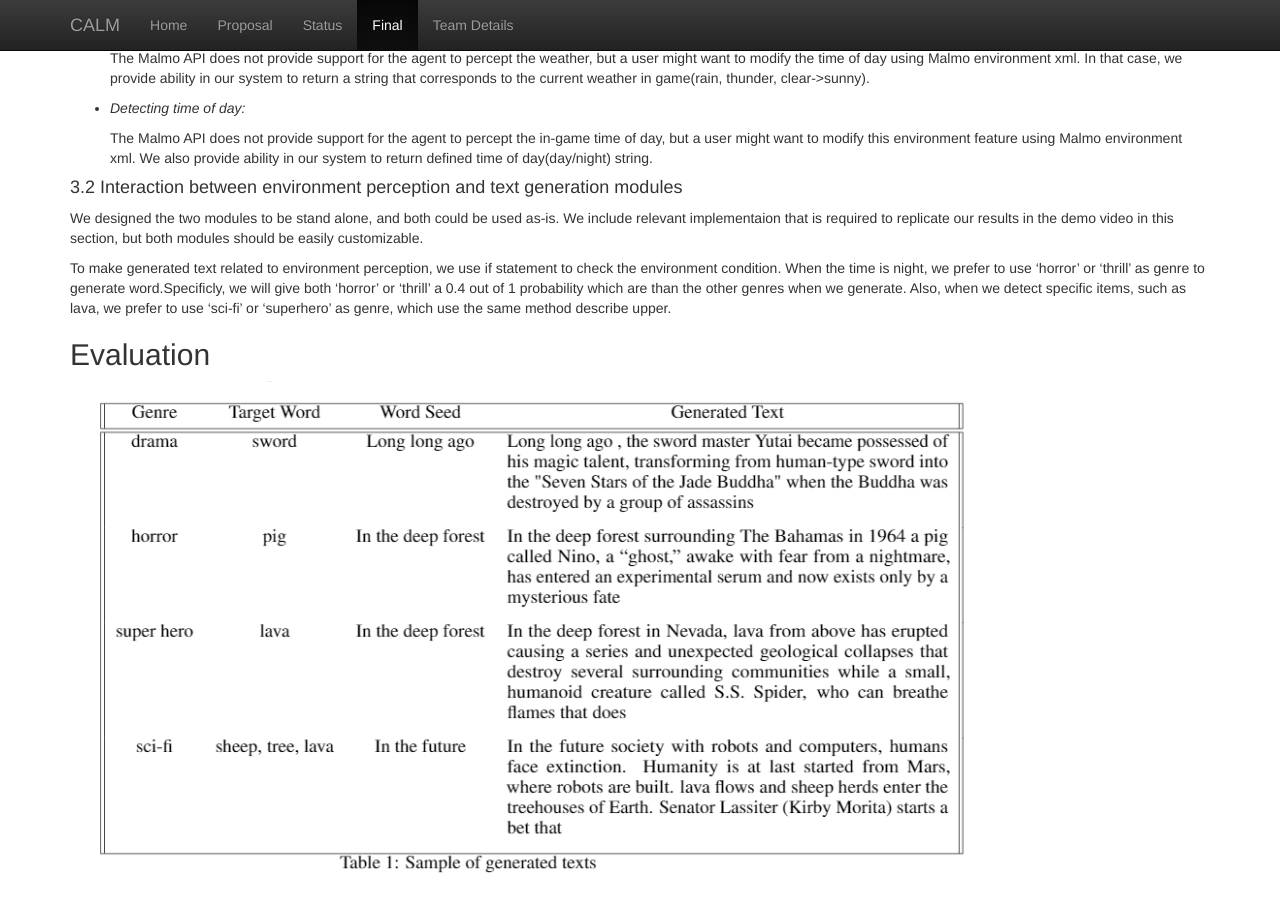
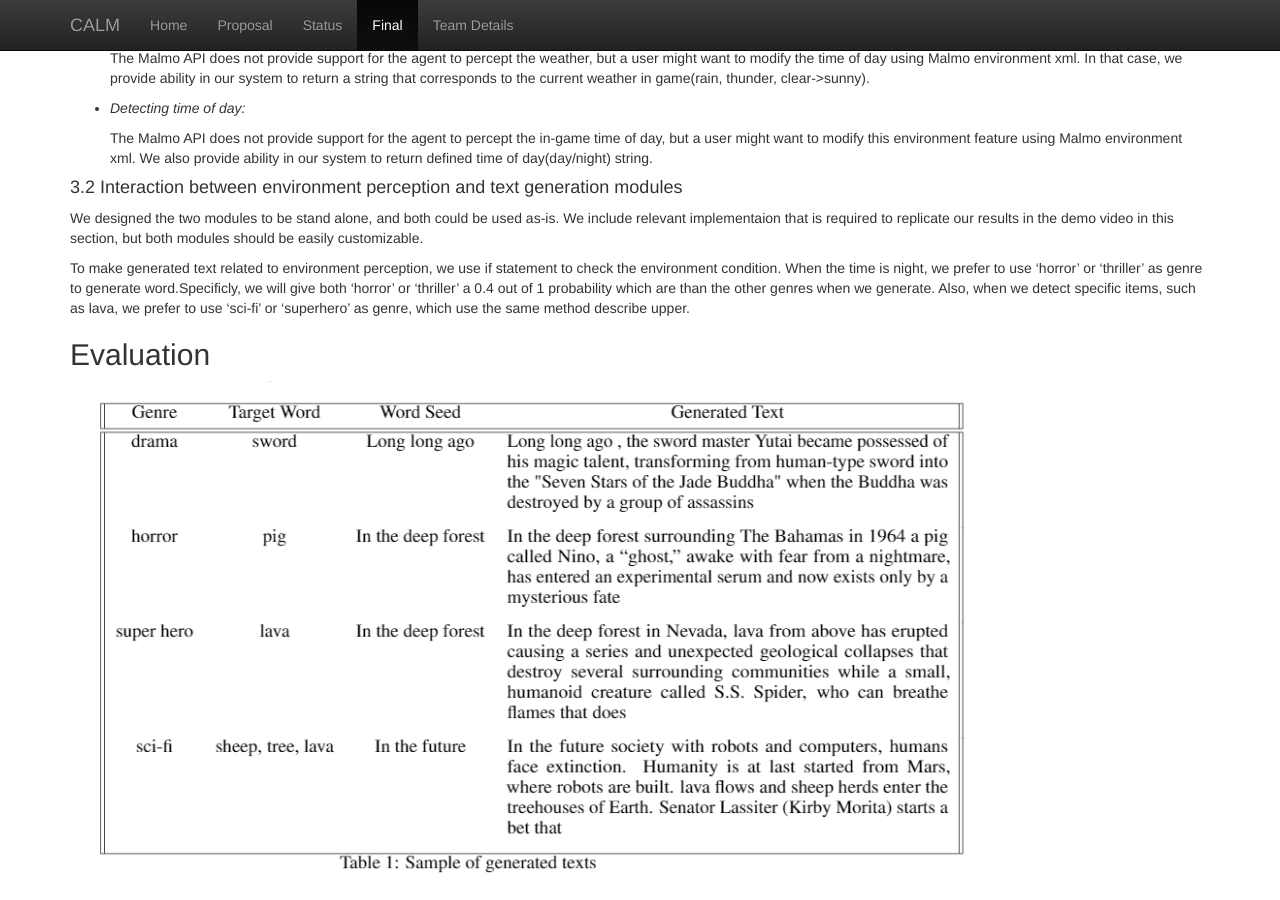
Before and after one commit to bihaox/CALM, a Jekyll site: the page built from docs/final.md, in a window 1280 px wide and 900 px high, scrolled down 3873 px. Built offline with Jekyll 4.4.1, drawn with Linux system fonts in a browser that asks for light colours; formulas are drawn with MathJax 3.

Commit message:
gix typo

```diff
--- a/TextGen.py
+++ b/TextGen.py
@@ -72,7 +72,7 @@ class TextGen:
 
     def get_nucleus_results(self, input_word, target_word, genre, search_size):
         '''
-        This function will store nucleus results in a dict which
+        This function will store nucleus results in a dict as a search space to further search
         '''
 
         sent = '<BOS> <'+ genre +'>' + input_word
--- a/docs/final.md
+++ b/docs/final.md
@@ -115,7 +115,7 @@ We cover our methods for retrieving strings from surrounding environment in this
 
 We designed the two modules to be stand alone, and both could be used as-is. We include relevant implementaion that is required to replicate our results in the demo video in this section, but both modules should be easily customizable.
 
-To make generated text related to environment perception, we use if statement to check the environment condition. When the time is night, we prefer to use 'horror' or 'thrill' as genre to generate word.Specificly, we will give both 'horror' or 'thrill' a 0.4 out of 1 probability which are than the other genres when we generate. Also, when we detect specific items, such as lava, we prefer to use 'sci-fi' or 'superhero' as genre, which use the same method describe upper.
+To make generated text related to environment perception, we use if statement to check the environment condition. When the time is night, we prefer to use 'horror' or 'thriller' as genre to generate word.Specificly, we will give both 'horror' or 'thriller' a 0.4 out of 1 probability which are than the other genres when we generate. Also, when we detect specific items, such as lava, we prefer to use 'sci-fi' or 'superhero' as genre, which use the same method describe upper.
 
 
 ## Evaluation
```
Also changed, not shown: 2 other files.
